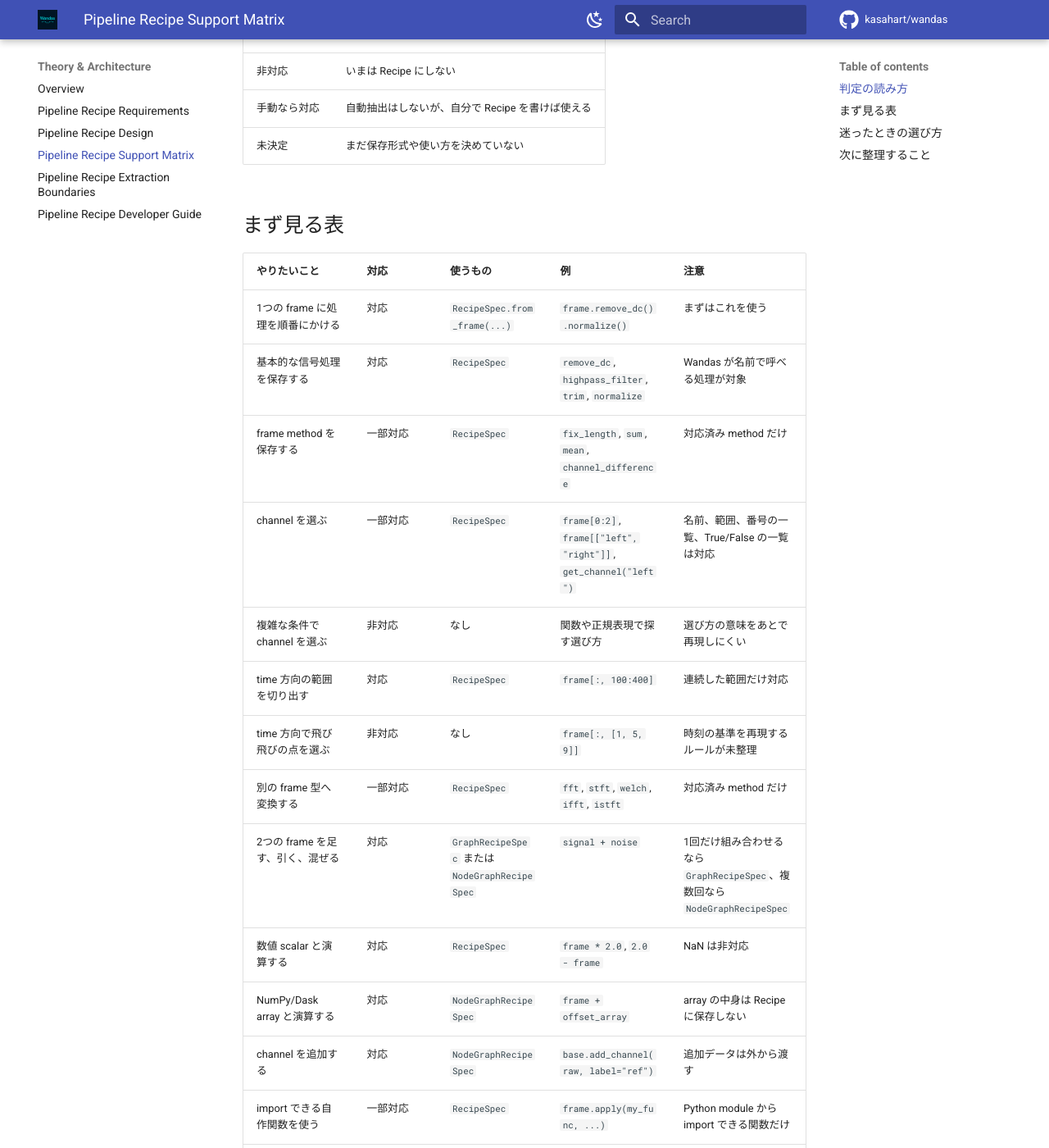
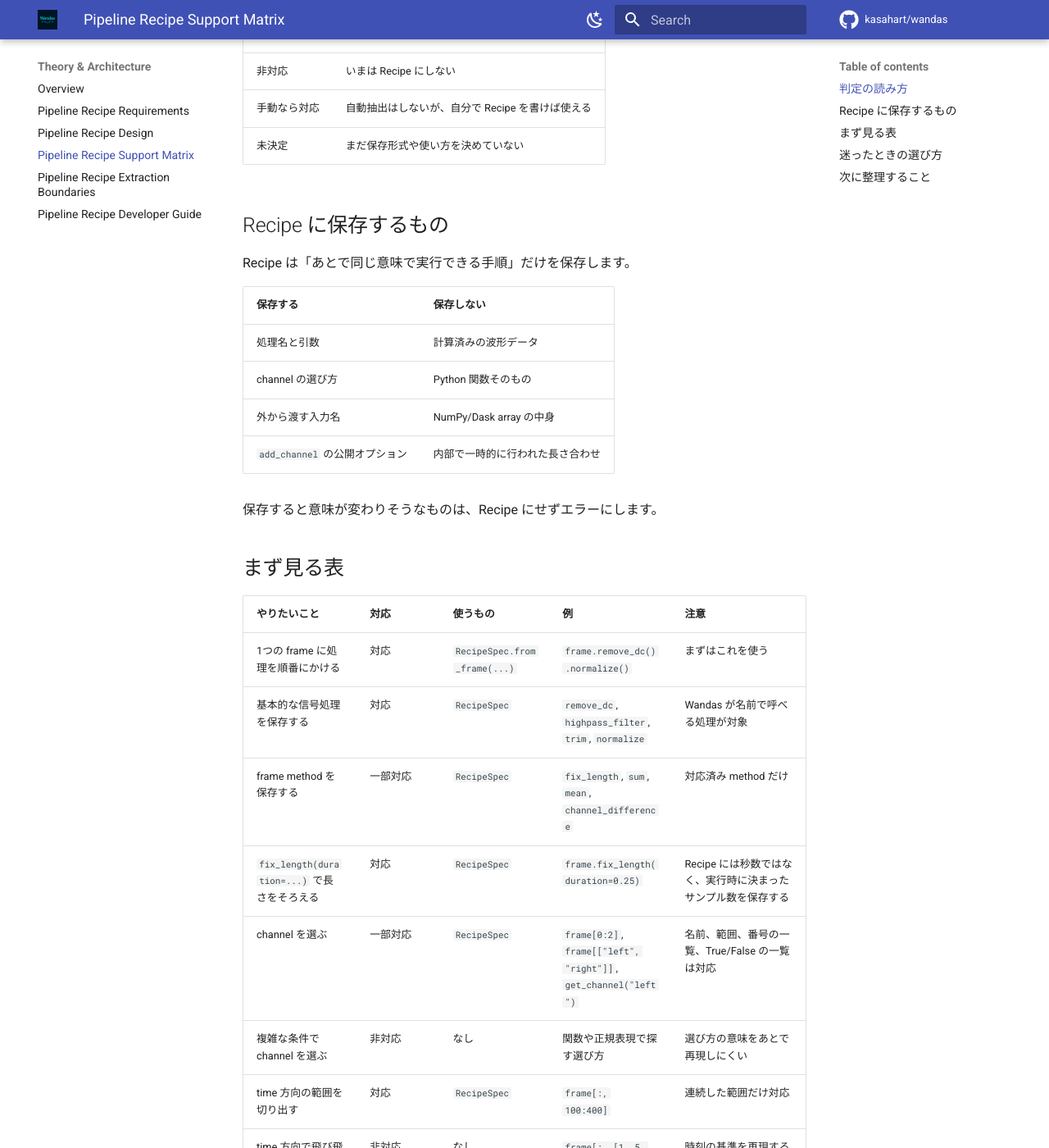
Before and after one commit to kasahart/wandas, an MkDocs documentation site: the page built from docs/src/explanation/pipeline-recipe-support-matrix.md, in a window 1280 px wide and 1400 px high, scrolled down 484 px. Shown: the whole window at 82% size. Built offline with MkDocs 1.6.1 and Material for MkDocs 9.7.7, drawn with Linux system fonts in a browser that asks for light colours; comment, search, counter and statistics services are not loaded; some of the changed text lies outside the part shown.

Commit message:
test: pin recipe replay intent boundaries

```diff
--- a/docs/src/explanation/pipeline-recipe-support-matrix.md
+++ b/docs/src/explanation/pipeline-recipe-support-matrix.md
@@ -14,6 +14,19 @@
 | 手動なら対応 | 自動抽出はしないが、自分で Recipe を書けば使える |
 | 未決定 | まだ保存形式や使い方を決めていない |
 
+## Recipe に保存するもの
+
+Recipe は「あとで同じ意味で実行できる手順」だけを保存します。
+
+| 保存する | 保存しない |
+| --- | --- |
+| 処理名と引数 | 計算済みの波形データ |
+| channel の選び方 | Python 関数そのもの |
+| 外から渡す入力名 | NumPy/Dask array の中身 |
+| `add_channel` の公開オプション | 内部で一時的に行われた長さ合わせ |
+
+保存すると意味が変わりそうなものは、Recipe にせずエラーにします。
+
 ## まず見る表
 
 | やりたいこと | 対応 | 使うもの | 例 | 注意 |
@@ -21,12 +34,14 @@
 | 1つの frame に処理を順番にかける | 対応 | `RecipeSpec.from_frame(...)` | `frame.remove_dc().normalize()` | まずはこれを使う |
 | 基本的な信号処理を保存する | 対応 | `RecipeSpec` | `remove_dc`, `highpass_filter`, `trim`, `normalize` | Wandas が名前で呼べる処理が対象 |
 | frame method を保存する | 一部対応 | `RecipeSpec` | `fix_length`, `sum`, `mean`, `channel_difference` | 対応済み method だけ |
+| `fix_length(duration=...)` で長さをそろえる | 対応 | `RecipeSpec` | `frame.fix_length(duration=0.25)` | Recipe には秒数ではなく、実行時に決まったサンプル数を保存する |
 | channel を選ぶ | 一部対応 | `RecipeSpec` | `frame[0:2]`, `frame[["left", "right"]]`, `get_channel("left")` | 名前、範囲、番号の一覧、True/False の一覧は対応 |
 | 複雑な条件で channel を選ぶ | 非対応 | なし | 関数や正規表現で探す選び方 | 選び方の意味をあとで再現しにくい |
 | time 方向の範囲を切り出す | 対応 | `RecipeSpec` | `frame[:, 100:400]` | 連続した範囲だけ対応 |
 | time 方向で飛び飛びの点を選ぶ | 非対応 | なし | `frame[:, [1, 5, 9]]` | 時刻の基準を再現するルールが未整理 |
 | 別の frame 型へ変換する | 一部対応 | `RecipeSpec` | `fft`, `stft`, `welch`, `ifft`, `istft` | 対応済み method だけ |
 | 2つの frame を足す、引く、混ぜる | 対応 | `GraphRecipeSpec` または `NodeGraphRecipeSpec` | `signal + noise` | 1回だけ組み合わせるなら `GraphRecipeSpec`、複数回なら `NodeGraphRecipeSpec` |
+| 2つの frame を SNR 指定で混ぜる | 対応 | `GraphRecipeSpec` | `signal.add(noise, snr=6.0)` | `snr` だけ保存する。内部の長さ合わせは Recipe に入れない |
 | 数値 scalar と演算する | 対応 | `RecipeSpec` | `frame * 2.0`, `2.0 - frame` | NaN は非対応 |
 | NumPy/Dask array と演算する | 対応 | `NodeGraphRecipeSpec` | `frame + offset_array` | array の中身は Recipe に保存しない |
 | channel を追加する | 対応 | `NodeGraphRecipeSpec` | `base.add_channel(raw, label="ref")` | 追加データは外から渡す |
```
Also changed, not shown: docs/src/explanation/pipeline-recipe-extraction-boundaries.md (+11 -1 lines), 1 other file.
